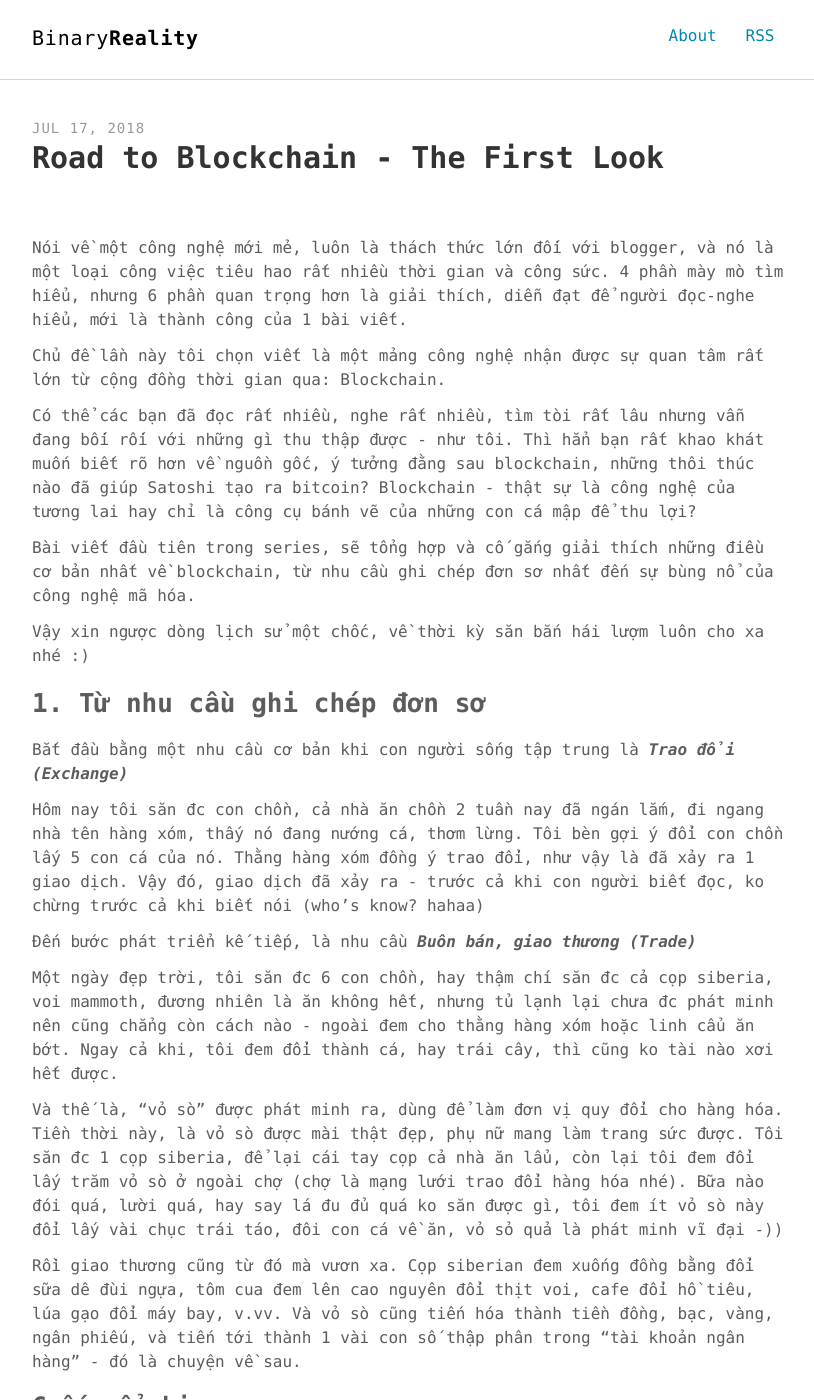
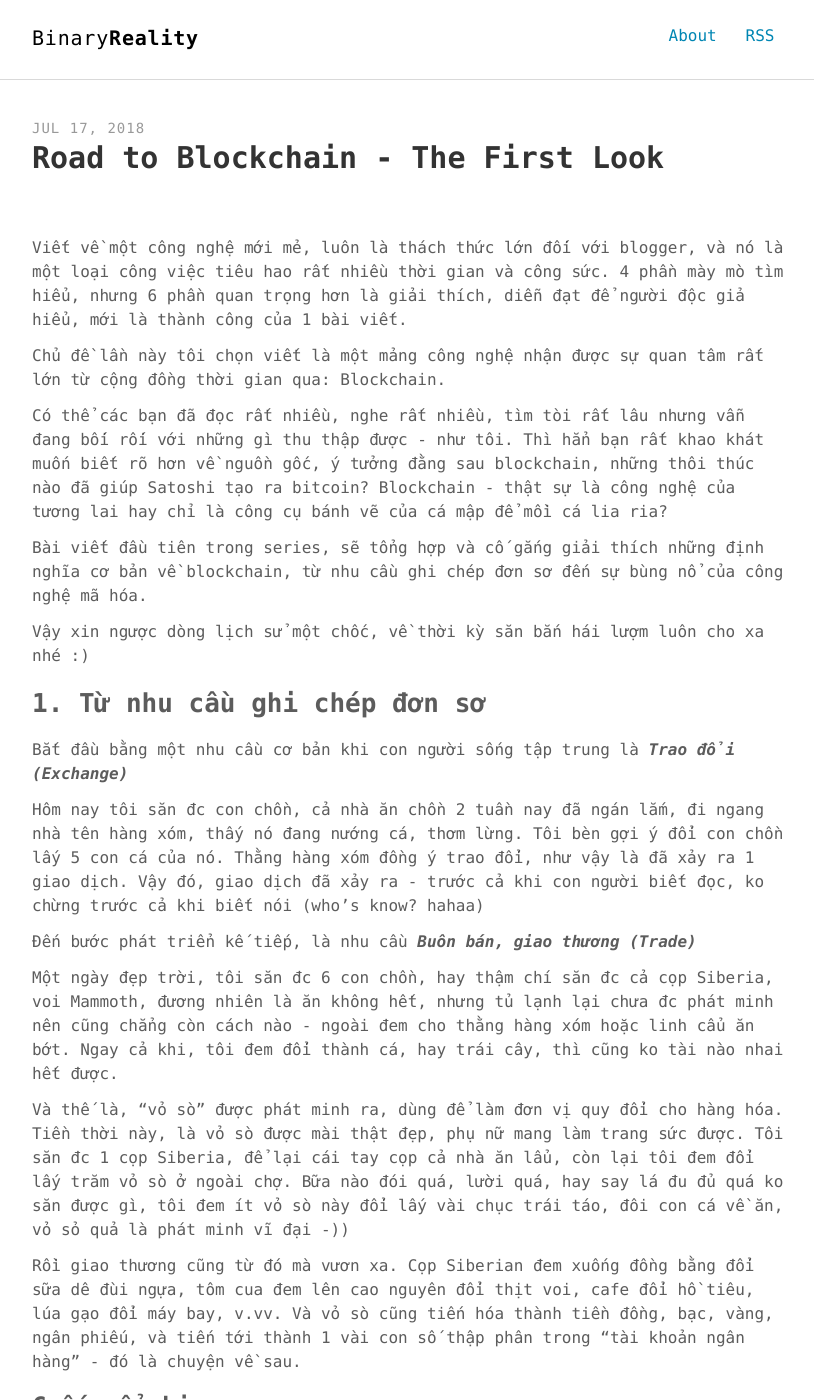
Before and after one commit to phuoc-thanh/phuoc-thanh.github.io, a Jekyll site: the page built from _posts/2018-07-17-road-to-blockchain-intro.md, in a window 1280 px wide and 1400 px high. Shown: the whole window, without its empty margins (232-1046 px from the left). Built offline with Jekyll 4.4.1, drawn with Linux system fonts in a browser that asks for light colours; comment, search, counter and statistics services are not loaded; some of the changed text lies outside the part shown.

Commit message:
contribute blockchain first look

```diff
--- a/_posts/2018-07-17-road-to-blockchain-intro.md
+++ b/_posts/2018-07-17-road-to-blockchain-intro.md
@@ -6,14 +6,13 @@
 keywords: "blockchain, proofofstake, proofofwork"
 ---
 
-Nói về một công nghệ mới mẻ, luôn là thách thức lớn đối với blogger, và nó là một loại công việc tiêu hao rất nhiều thời gian và công sức.
-4 phần mày mò tìm hiểu, nhưng 6 phần quan trọng hơn là giải thích, diễn đạt để người đọc-nghe hiểu, mới là thành công của 1 bài viết.
+Viết về một công nghệ mới mẻ, luôn là thách thức lớn đối với blogger, và nó là một loại công việc tiêu hao rất nhiều thời gian và công sức. 4 phần mày mò tìm hiểu, nhưng 6 phần quan trọng hơn là giải thích, diễn đạt để người độc giả hiểu, mới là thành công của 1 bài viết.
 
 Chủ đề lần này tôi chọn viết là một mảng công nghệ nhận được sự quan tâm rất lớn từ cộng đồng thời gian qua: Blockchain.
 
-Có thể các bạn đã đọc rất nhiều, nghe rất nhiều, tìm tòi rất lâu nhưng vẫn đang bối rối với những gì thu thập được - như tôi. Thì hẳn bạn rất khao khát muốn biết rõ hơn về nguồn gốc, ý tưởng đằng sau blockchain, những thôi thúc nào đã giúp Satoshi tạo ra bitcoin? Blockchain - thật sự là công nghệ của tương lai hay chỉ là công cụ bánh vẽ của những con cá mập để thu lợi?
+Có thể các bạn đã đọc rất nhiều, nghe rất nhiều, tìm tòi rất lâu nhưng vẫn đang bối rối với những gì thu thập được - như tôi. Thì hẳn bạn rất khao khát muốn biết rõ hơn về nguồn gốc, ý tưởng đằng sau blockchain, những thôi thúc nào đã giúp Satoshi tạo ra bitcoin? Blockchain - thật sự là công nghệ của tương lai hay chỉ là công cụ bánh vẽ của cá mập để mồi cá lia ria?
 
-Bài viết đầu tiên trong series, sẽ tổng hợp và cố gắng giải thích những điều cơ bản nhất về blockchain, từ nhu cầu ghi chép đơn sơ nhất đến sự bùng nổ của công nghệ mã hóa.
+Bài viết đầu tiên trong series, sẽ tổng hợp và cố gắng giải thích những định nghĩa cơ bản về blockchain, từ nhu cầu ghi chép đơn sơ đến sự bùng nổ của công nghệ mã hóa.
 
 Vậy xin ngược dòng lịch sử một chốc, về thời kỳ săn bắn hái lượm luôn cho xa nhé :)
 
@@ -25,11 +24,11 @@
 
 Đến bước phát triển kế tiếp, là nhu cầu ***Buôn bán, giao thương (Trade)***
 
-Một ngày đẹp trời, tôi săn đc 6 con chồn, hay thậm chí săn đc cả cọp siberia, voi mammoth, đương nhiên là ăn không hết, nhưng tủ lạnh lại chưa đc phát minh nên cũng chẳng còn cách nào - ngoài đem cho thằng hàng xóm hoặc linh cẩu ăn bớt. Ngay cả khi, tôi đem đổi thành cá, hay trái cây, thì cũng ko tài nào xơi hết được.
+Một ngày đẹp trời, tôi săn đc 6 con chồn, hay thậm chí săn đc cả cọp Siberia, voi Mammoth, đương nhiên là ăn không hết, nhưng tủ lạnh lại chưa đc phát minh nên cũng chẳng còn cách nào - ngoài đem cho thằng hàng xóm hoặc linh cẩu ăn bớt. Ngay cả khi, tôi đem đổi thành cá, hay trái cây, thì cũng ko tài nào nhai hết được.
 
-Và thế là, "vỏ sò" được phát minh ra, dùng để làm đơn vị quy đổi cho hàng hóa. Tiền thời này, là vỏ sò được mài thật đẹp, phụ nữ mang làm trang sức được. Tôi săn đc 1 cọp siberia, để lại cái tay cọp cả nhà ăn lẩu, còn lại tôi đem đổi lấy trăm vỏ sò ở ngoài chợ (chợ là mạng lưới trao đổi hàng hóa nhé). Bữa nào đói quá, lười quá, hay say lá đu đủ quá ko săn được gì, tôi đem ít vỏ sò này đổi lấy vài chục trái táo, đôi con cá về ăn, vỏ sỏ quả là phát minh vĩ đại -))
+Và thế là, "vỏ sò" được phát minh ra, dùng để làm đơn vị quy đổi cho hàng hóa. Tiền thời này, là vỏ sò được mài thật đẹp, phụ nữ mang làm trang sức được. Tôi săn đc 1 cọp Siberia, để lại cái tay cọp cả nhà ăn lẩu, còn lại tôi đem đổi lấy trăm vỏ sò ở ngoài chợ. Bữa nào đói quá, lười quá, hay say lá đu đủ quá ko săn được gì, tôi đem ít vỏ sò này đổi lấy vài chục trái táo, đôi con cá về ăn, vỏ sỏ quả là phát minh vĩ đại -))
 
-Rồi giao thương cũng từ đó mà vươn xa. Cọp siberian đem xuống đồng bằng đổi sữa dê đùi ngựa, tôm cua đem lên cao nguyên đổi thịt voi, cafe đổi hồ tiêu, lúa gạo đổi máy bay, v.vv. Và vỏ sò cũng tiến hóa thành tiền đồng, bạc, vàng, ngân phiếu, và tiến tới thành 1 vài con số thập phân trong "tài khoản ngân hàng" - đó là chuyện về sau.
+Rồi giao thương cũng từ đó mà vươn xa. Cọp Siberian đem xuống đồng bằng đổi sữa dê đùi ngựa, tôm cua đem lên cao nguyên đổi thịt voi, cafe đổi hồ tiêu, lúa gạo đổi máy bay, v.vv. Và vỏ sò cũng tiến hóa thành tiền đồng, bạc, vàng, ngân phiếu, và tiến tới thành 1 vài con số thập phân trong "tài khoản ngân hàng" - đó là chuyện về sau.
 
 ### Cuốn sổ ghi nợ
 
@@ -39,42 +38,38 @@
 + Ngày 02, bán 20 cá thu được 200 sò, mua 2 cân gạo hết 40 sò.
 + ...
 
-Đây được coi là khởi đầu của ngành "kế toán - ghi sổ", hệ thống sổ ghi đơn giản như trên được coi là "Single-entry bookeeping system"
+Đây được coi là khởi đầu của ngành "kế toán - ghi sổ", hệ thống sổ ghi đơn giản như trên được coi là "Single-entry bookeeping system". Các loại sổ ghi chép này về sau được gọi là Sổ Cái (Ledger).
 
 
 ## 2. Hệ thống ghi Sổ Kép
 
-Vấn đề của ghi Sổ Đơn là gì?
-
-Khi thương mại vượt xa giới hạn bộ tộc, làng xã, tới quốc gia, vượt đại dương, xuyên châu lục... Cuốn Sổ Đơn kia bộc lộ vấn đề về tính đúng đắn, minh bạch - khi không có một căn cứ nào để xác định được việc ghi chép trên sổ là đúng, sẽ dẫn tới các vấn đề về xác định tài sản, giá cả, thuế má, gian lận thương mại...
+Khi thương mại vượt xa giới hạn bộ tộc, làng xã, tới quốc gia, vượt đại dương, xuyên lục địa... Cuốn Sổ Đơn kia bộc lộ vấn đề về tính đúng đắn, minh bạch - khi không có một căn cứ nào để xác nhận được việc ghi chép trên sổ là đúng, sẽ dẫn tới các vấn đề về xác định tài sản, giá cả, thuế má, gian lận thương mại...
 
 Hôm nay Cáo bán nợ cho Trâu già chục táo chín, vài hôm sau qua trả nợ thì Cáo bảo "Mày mua 12 trái lận, tao có ghi sổ đây...". Tranh cãi nổ ra và Trâu già húc lòi ruột Cáo, hết đời gian thương. Đó là vấn đề của hệ thống sổ đơn.
 
-***Giải pháp thay thế cho "Ghi sổ đơn"***
+### Giải pháp thay thế cho "Ghi sổ đơn"
 
-Giai đoạn đầu Trung cổ, người Do Thái bắt đầu tiên phong đổi mới ngành kế toán: ghi sổ kép. Và sau đó ở Ý, việc thực thi ghi sổ kép được đem ra làm chuẩn mực trong giao thương (đâu đó ở Thế Kỷ 15).
+Giai đoạn đầu Trung cổ, người Do Thái bắt đầu tiên phong đổi mới ngành kế toán: Ghi Sổ Kép. Và sau đó ở Ý, việc thực thi ghi sổ kép được đem ra làm chuẩn mực trong giao thương (đâu đó ở Thế Kỷ 15).
 
 Về nguyên tắc, nó là cách ghi dữ liệu debit (ghi nợ) và credit (ghi có) vào account (tài khoản) sao cho đảm bảo sự cân bằng của 2 phần này. Đọc thêm về ghi sổ kép: [Link Wiki](https://en.wikipedia.org/wiki/Double-entry_bookkeeping_system)
 
 Lúc này nhé, Trâu già mua chục trái táo của Cáo, thì:
 
-Sổ của Cáo note: Ngày xx, bán cho Trâu già 10 trái táo, thu về 120 xu. --> Credit Account Cáo + 120
+> Sổ của Cáo note: Ngày xx, bán cho Trâu già 10 trái táo, thu về 120 xu. --> Credit Account Cáo + 120
 
-Sổ của Trâu note: Ngày xx, mua của Cáo già 10 trái táo, mất 120 xu. --> Debit Account Trâu + 120
+> Sổ của Trâu note: Ngày xx, mua của Cáo già 10 trái táo, mất 120 xu. --> Debit Account Trâu + 120
 
 Như vậy đảm bảo Credit Cáo = Debit Trâu, và nếu cần thiết, ta kí tên vào 1 bản hợp đồng chung, để khỏi ai giả mạo sổ sách hí hí. Và sau này có tranh cãi kiện tụng, cứ đem sổ sách ra nói chuyện, ko cần phải đụng răng đụng sừng :)
 
 ## 3. Yếu kém của Sổ Kép và các bổ sung
 
-Vấn đề của ghi sổ kép là gì?
-
-Cho tới bây giờ - 2018, chúng ta vẫn đang sử dụng cách ghi sổ có tuổi đời hơn 500 năm, vẫn và đã có những gian lận xảy ra.
+Cho tới bây giờ: 2018, chúng ta vẫn đang sử dụng cách ghi sổ có tuổi đời hơn 500 năm, vẫn và đã có những gian lận xảy ra.
 
 Vấn đề là Sổ Kép có một khiếm khuyết nằm ở 2 chữ Cân Bằng - "Balanced but it's not correct"
 
 Debit và Credit phải cân bằng ư? Ko vấn đề gì, chúng ta có những thiên tài, địa tài hay đại hiệp ẩn danh có khả năng phù phép sự cân bằng này bằng cách cố tình ghi chép sai, khai khống, mua chuộc, giả mạo chữ ký v.v... và những sai sót này được tính toán rất tỉ mỉ, công phu, đảm bảo "Totally Balanced" cho các tài khoản được ghi chép.
 
-Ngành kiểm toán đã phát hiện được rất nhiều gian lận về sổ sách kế toán, chúng ta hằng ngày vẫn chứng kiến những phiên tòa xử các vụ án giả mạo sổ sách..
+Ngành kiểm toán đã phát hiện được rất nhiều gian lận và chúng ta hằng ngày vẫn chứng kiến những phiên tòa xử các vụ án giả mạo sổ sách..
 
 ### Đặt niềm tin vào bên thứ 3
 
@@ -148,6 +143,8 @@
 
 https://bitcoin.org/bitcoin.pdf
 
+https://resources.sei.cmu.edu/asset_files/Brochure/2012_015_001_28207.pdf
+
 https://hackernoon.com/why-everyone-missed-the-most-important-invention-in-the-last-500-years-c90b0151c169
 
 https://nakamotoinstitute.org/triple-entry-accounting
```
